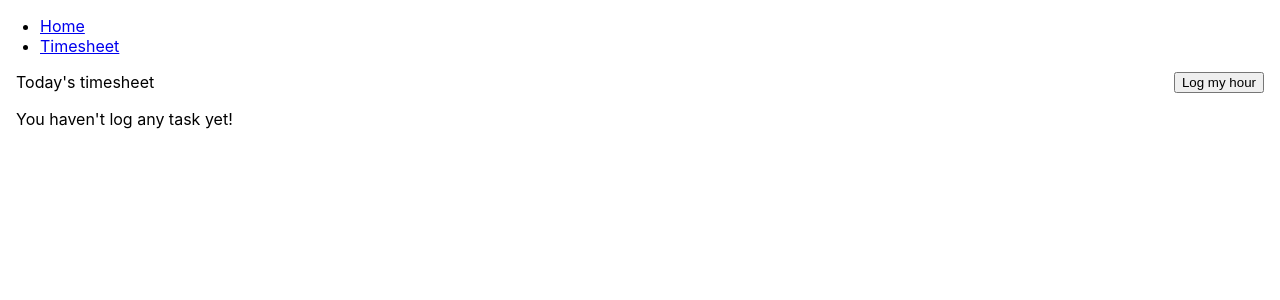
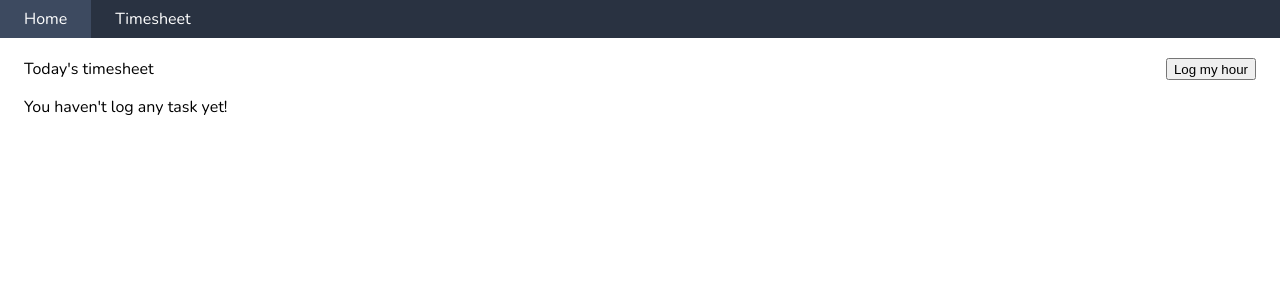
Before and after one commit to vanhapham91/personal-helper, a React (Create React App) app: page /timesheet in a window 1280 px wide. Shown: the top 300 px of the page. Built offline with nearby package versions, Linux system fonts and the light colour scheme.

Commit message:
Add navigation component

```diff
--- a/public/index.html
+++ b/public/index.html
@@ -10,6 +10,10 @@
       content="Web site created using create-react-app"
     />
     <link rel="apple-touch-icon" href="%PUBLIC_URL%/logo192.png" />
+
+      <link rel="preconnect" href="https://fonts.googleapis.com">
+      <link rel="preconnect" href="https://fonts.gstatic.com" crossorigin>
+      <link href="https://fonts.googleapis.com/css2?family=Nunito:ital,wght@0,400;0,600;1,200&display=swap" rel="stylesheet">
     <!--
       manifest.json provides metadata used when your web app is installed on a
       user's mobile device or desktop. See https://developers.google.com/web/fundamentals/web-app-manifest/
--- a/src/App.css
+++ b/src/App.css
@@ -1,8 +1,9 @@
 body {
   position: relative;
-
+  font-family: 'Nunito', sans-serif;
 }
 
+
 .container {
-  margin: 1em;
+  margin: 0 1.5em;
 }
--- a/src/App.tsx
+++ b/src/App.tsx
@@ -3,34 +3,22 @@ import {
   BrowserRouter as Router,
   Routes,
   Route,
-  Link
 } from 'react-router-dom';
 
 import './App.css';
 
 import TimesheetPage from './pages/Timesheet';
 import HomePage from './pages/Home';
+import Navigation from './components/base/Navigation';
 
 function App() {
   return (
     <Router>
-      <div>
-        <nav>
-          <ul>
-            <li>
-              <Link to="/">Home</Link>
-            </li>
-            <li>
-              <Link to="/timesheet">Timesheet</Link>
-            </li>
-          </ul>
-        </nav>
-
-        <Routes>
-          <Route path='/' element={<HomePage/>}/>
-          <Route path='/timesheet' element={<TimesheetPage/>}/>
-        </Routes>
-      </div>
+      <Navigation/>
+      <Routes>
+        <Route path='/' element={<HomePage/>}/>
+        <Route path='/timesheet' element={<TimesheetPage/>}/>
+      </Routes>
     </Router>
   );
 }
--- /dev/null
+++ b/src/components/base/Navigation.tsx
@@ -0,0 +1,23 @@
+import {Link} from "react-router-dom";
+import React from "react";
+
+import '../../styles/navigation.css';
+
+const Navigation = () => {
+  return (
+    <>
+      <nav>
+        <ul>
+          <li>
+            <Link to="/">Home</Link>
+          </li>
+          <li>
+            <Link to="/timesheet">Timesheet</Link>
+          </li>
+        </ul>
+      </nav>
+    </>
+  )
+}
+
+export default Navigation;
--- /dev/null
+++ b/src/styles/navigation.css
@@ -0,0 +1,26 @@
+nav {
+  width: 100%;
+  margin-bottom: 20px;
+}
+
+ul {
+  display: flex;
+  justify-content: start;
+  list-style: none;
+  padding: 0;
+  margin: 0;
+  background-color: #293241;
+}
+
+li {
+  padding: 0.5em 1.5em;
+}
+
+li:hover {
+  background-color: #3d4a60;
+}
+
+a {
+  color: white;
+  text-decoration: none;
+}
```
Also changed, not shown: src/components/base/Modal.tsx (added, +8 -0 lines).
